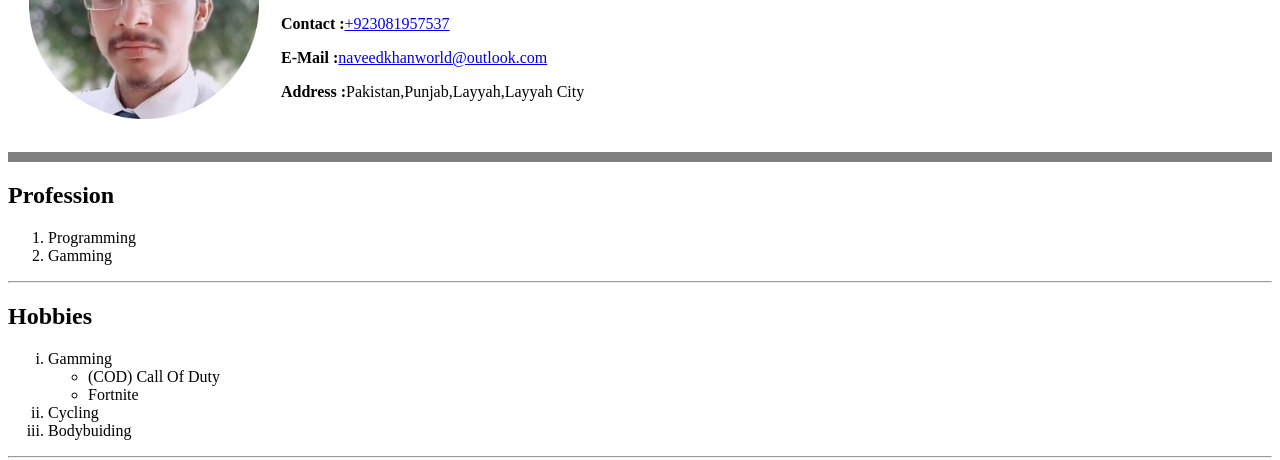
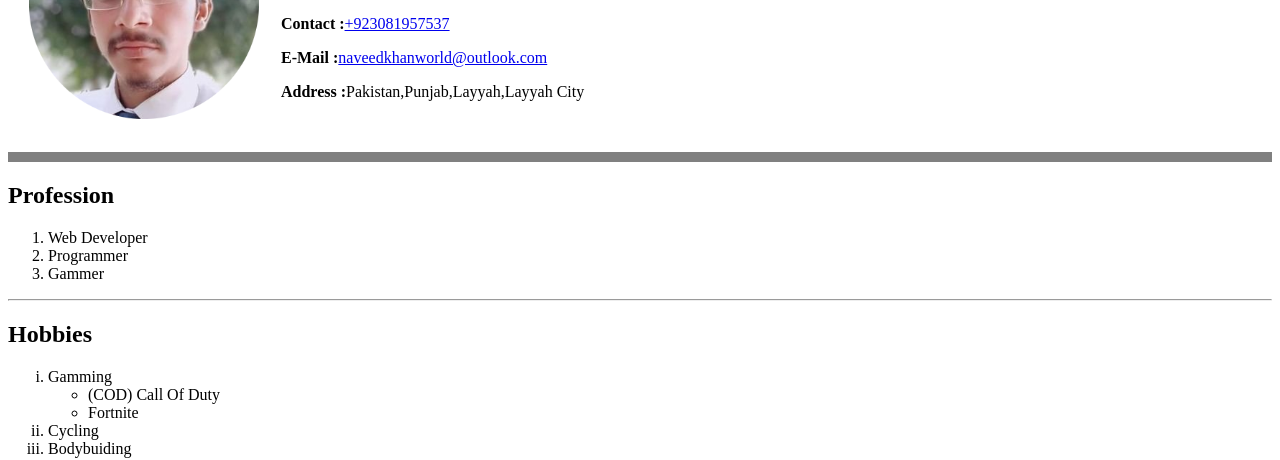
Before and after one commit to naveedkhanworld/Simple-HTML-CV, a plain HTML site: page index.html in a window 1280 px wide. Shown: the part 140-600 px from the top of the page. Drawn offline with Linux system fonts and the light colour scheme.

Commit message:
new changes

```diff
--- a/index.html
+++ b/index.html
@@ -9,7 +9,7 @@
            <td><img src="./pictures/yl9VPHy7_400x400-modified.png" width="230" height="230" alt="Naveed Ur Rehman"></td>
            <td>
                <h1>Naveed Ur Rehman</h1>
-               <h3><a href="http//:google.com/naveedkhanworld">@naveedkhanworld</a></h3>
+               <h3><a href="http://google.com/naveedkhanworld">@naveedkhanworld</a></h3>
                <p><strong>Contact :</strong><a href="tel:+923081957537">+923081957537</a> </p>
                <p><strong>E-Mail :</strong><a href="mailto:naveedkhanworld@outlook.com">naveedkhanworld@outlook.com</a></p>
                <p><strong>Address :</strong>Pakistan,Punjab,Layyah,Layyah City</p>
@@ -19,8 +19,9 @@
     <hr size="10" noshade="">
     <h2>Profession</h2>
     <ol>
-        <li>Programming</li>
-        <li>Gamming</li>
+        <li>Web Developer</li>
+        <li>Programmer</li>
+        <li>Gammer</li>
     </ol>
     <hr size="2">
     <h2>Hobbies</h2>
```
